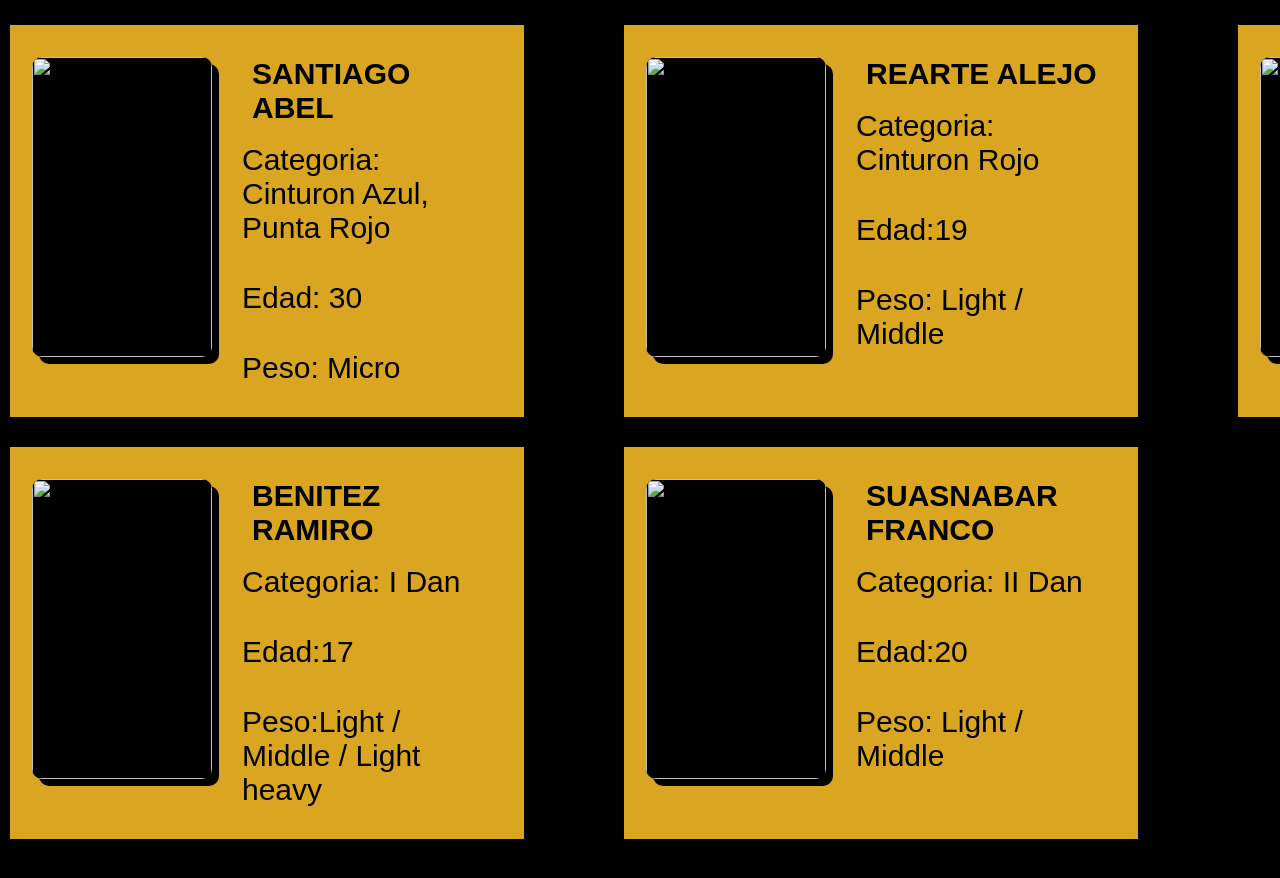
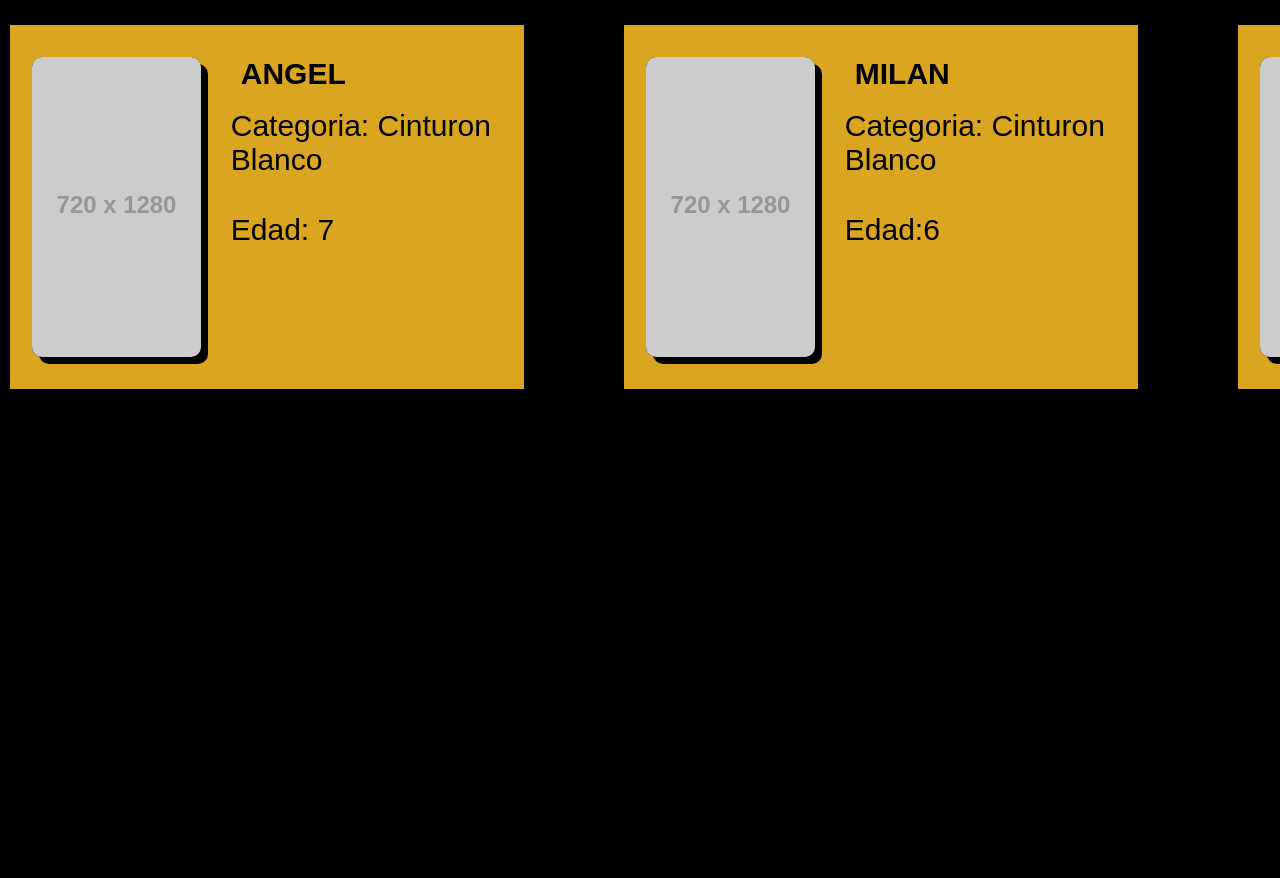
Before and after one commit to Lyzee1/TEAMGOLDEN, a plain HTML site: page turnitos/personajes1erturno/personajesprimerturno.html in a window 1280 px wide. Shown: the part 280-1158 px from the top of the page. After the commit the page ends 907 px from the top, so only its background shows below. Drawn offline with nearby package versions, Linux system fonts and the light colour scheme; placeholder pictures from the web are drawn by us; a web font is replaced by a local one.

Commit message:
finalizado

```diff
--- a/turnitos/personajes1erturno/personajesprimerturno.html
+++ b/turnitos/personajes1erturno/personajesprimerturno.html
@@ -38,89 +38,45 @@
 
   <div class="integrantespadreuno" id="grilla">
     <div class="integrantes uno">
-      <img src="" alt="">
+      <img src="http://via.placeholder.com/720x1280" alt="">
       <div class="parraf">
-        <h1>SANTIAGO ABEL</h1>
+        <h1>ANGEL</h1>
         <br>
-        <p>Categoria: Cinturon Azul, Punta Rojo </p>
+        <p>Categoria: Cinturon Blanco </p>
         <br>
           <br>
-        <p>Edad: 30</p>
-        <br>
-          <br>
-        <p>Peso: Micro</p>
+        <p>Edad: 7</p>
       </div>
     </div>
 
     <br>
 
     <div class="integrantes dos">
-      <img src="" alt="">
+      <img src="http://via.placeholder.com/720x1280" alt="">
       <div class="parraf">
-        <h1>REARTE ALEJO</h1>
+        <h1>MILAN</h1>
         <br>
-        <p>Categoria: Cinturon Rojo</p>
+        <p>Categoria: Cinturon Blanco</p>
         <br>
           <br>
-        <p>Edad:19</p>
-        <br>
-          <br>
-        <p>Peso: Light / Middle</p>
+        <p>Edad:6</p>
       </div>
     </div>
 
     <br>
 
     <div class="integrantes tres">
-      <img src="" alt="">
+      <img src="http://via.placeholder.com/720x1280" alt="">
       <div class="parraf">
-        <h1>MOLINAS ENZO </h1>
+        <h1>BAUTISTA </h1>
         <br>
-        <p>Categoria: I Dan</p>
+        <p>Categoria: Cinturon Blanco</p>
         <br>
           <br>
-        <p>Edad:21</p>
-        <br>
-          <br>
-        <p>Peso: Middle / Light heavy</p>
+        <p>Edad:6</p>
       </div>
     </div>
 
-    <br>
-
-    <div class="integrantes cuatro">
-      <img src="" alt="">
-      <div class="parraf">
-        <h1>BENITEZ RAMIRO</h1>
-        <br>
-        <p>Categoria: I Dan</p>
-        <br>
-          <br>
-        <p>Edad:17</p>
-        <br>
-          <br>
-        <p>Peso:Light / Middle / Light heavy</p>
-      </div>
-    </div>
-
-      <br>
-
-      <div class="integrantes cinco">
-        <img src="" alt="">
-         <div class="parraf">
-          <h1>SUASNABAR FRANCO</h1>
-          <br>
-          <p>Categoria: II Dan</p>
-          <br>
-          <br>
-          <p>Edad:20</p>
-          <br>
-          <br>
-          <p>Peso: Light / Middle</p>
-         </div>
-      </div>
-
-      <br>
 
 </body>
 
```
Also changed, not shown: turnitos/personajes2doturno/personajes2.html (+39 -39 lines), turnitos/personajes3erturno/personajes.html (+13 -13 lines), 1 other file.
